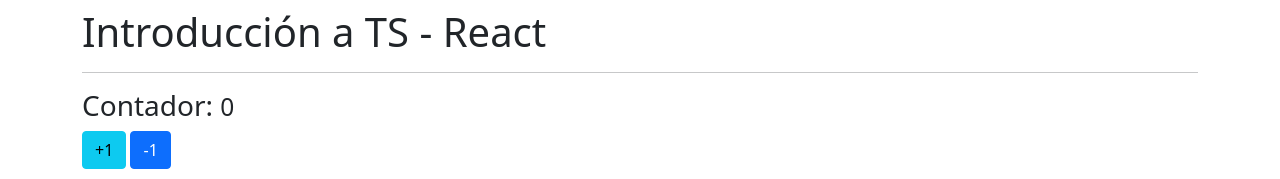
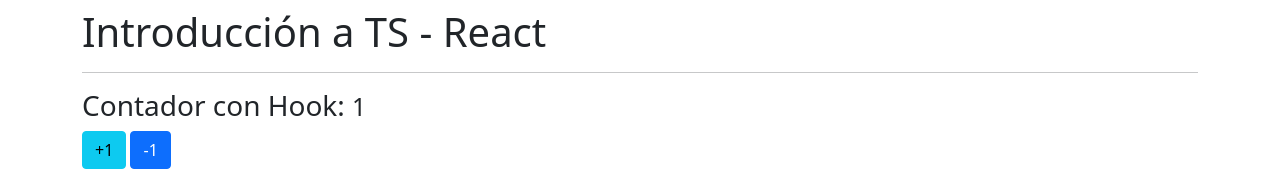
Before and after one commit to elperlanegra/01-reforzamiento-react, a React (Create React App) app: page / in a window 1280 px wide. Shown: the top 179 px of the page. Built offline with nearby package versions, Linux system fonts and the light colour scheme.

Commit message:
Custom hooks

```diff
--- a/src/App.tsx
+++ b/src/App.tsx
@@ -1,7 +1,8 @@
 // import { ObjetosLiterales } from './typescript/ObjetosLiterales';
 // import { /*TiposBasicos*/ } from './typescript/TiposBasicos';
 // import { Funciones } from "./typescript/Funciones";
-import { Contador } from "./components/Contador";
+// import { Contador } from "./components/Contador";
+import { ContadorConHook } from './components/ContadorConHook';
 
 const App = () => {
   return (
@@ -11,7 +12,8 @@
       {/* <TiposBasicos /> */}
       {/* <ObjetosLiterales />  */}
       {/* <Funciones /> */}
-      <Contador />
+      {/* <Contador /> */}
+      <ContadorConHook />
     </div>
   );
 };
--- /dev/null
+++ b/src/components/ContadorConHook.tsx
@@ -0,0 +1,22 @@
+// import { useState } from "react";
+import { useCounter } from "../hooks/useCounter";
+
+export const ContadorConHook = () => {
+
+  const {valor, acumular} = useCounter()
+
+  return (
+    <>
+      <h3>
+        Contador con Hook: <small> {valor} </small>{" "}
+      </h3>
+      <button className="btn btn-info" onClick={() => acumular(1)}>
+        +1
+      </button>
+      &nbsp;
+      <button className="btn btn-primary" onClick={() => acumular(-1)}>
+        -1
+      </button>
+    </>
+  );
+};
--- /dev/null
+++ b/src/hooks/useCounter.tsx
@@ -0,0 +1,15 @@
+import { useState } from "react";
+
+export const useCounter = ( inicial: number = 1 ) => {
+  const [valor, setValor] = useState(inicial);
+
+  const acumular = (numero: number) => {
+    setValor(valor + numero);
+  };
+
+  return {
+      valor,
+      acumular,
+   }
+
+};
```
